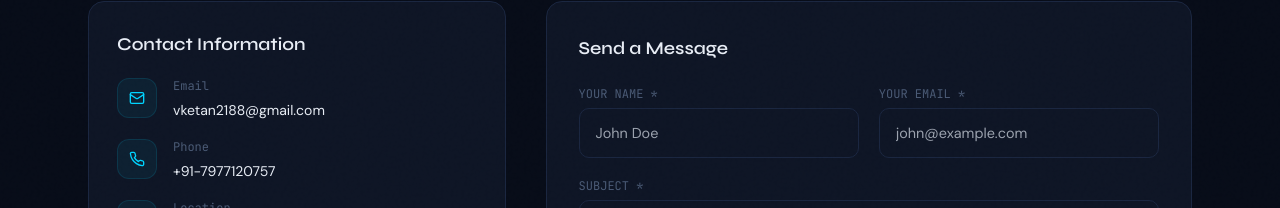
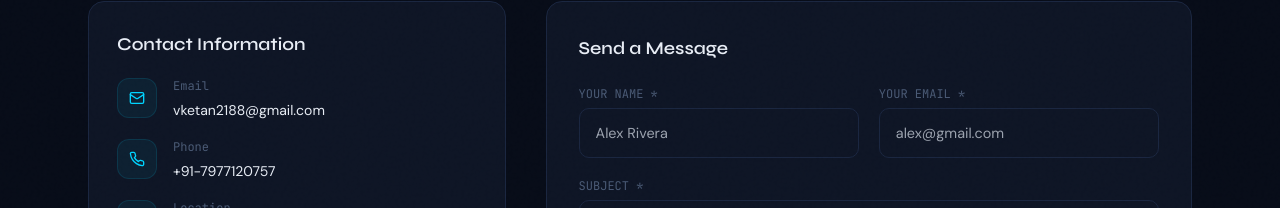
Before and after one commit to KetanVardekar/KetanPortfolio, a Next.js app: page /contact in a window 1280 px wide. Shown: the part 368-576 px from the top of the page. Built offline with nearby package versions, Linux system fonts and the light colour scheme.

Commit message:
Update message

```diff
--- a/src/app/contact/page.tsx
+++ b/src/app/contact/page.tsx
@@ -11,7 +11,9 @@ export default function ContactPage() {
 
   const handleSubmit = (e: React.FormEvent) => {
     e.preventDefault();
-    // Simulate form submission
+    const text = `Hi Ketan! 👋\n\nName: ${form.name}\nEmail: ${form.email}\nSubject: ${form.subject}\n\nMessage:\n${form.message}`;
+    const whatsappUrl = `https://wa.me/917977120757?text=${encodeURIComponent(text)}`;
+    window.open(whatsappUrl, "_blank");
     setSubmitted(true);
   };
 
@@ -209,7 +211,7 @@ export default function ContactPage() {
                       <input
                         type="text"
                         required
-                        placeholder="John Doe"
+                        placeholder="Alex Rivera"
                         value={form.name}
                         onChange={(e) => setForm({ ...form, name: e.target.value })}
                         style={inputStyles}
@@ -227,7 +229,7 @@ export default function ContactPage() {
                       <input
                         type="email"
                         required
-                        placeholder="john@example.com"
+                        placeholder="alex@gmail.com"
                         value={form.email}
                         onChange={(e) => setForm({ ...form, email: e.target.value })}
                         style={inputStyles}
```
